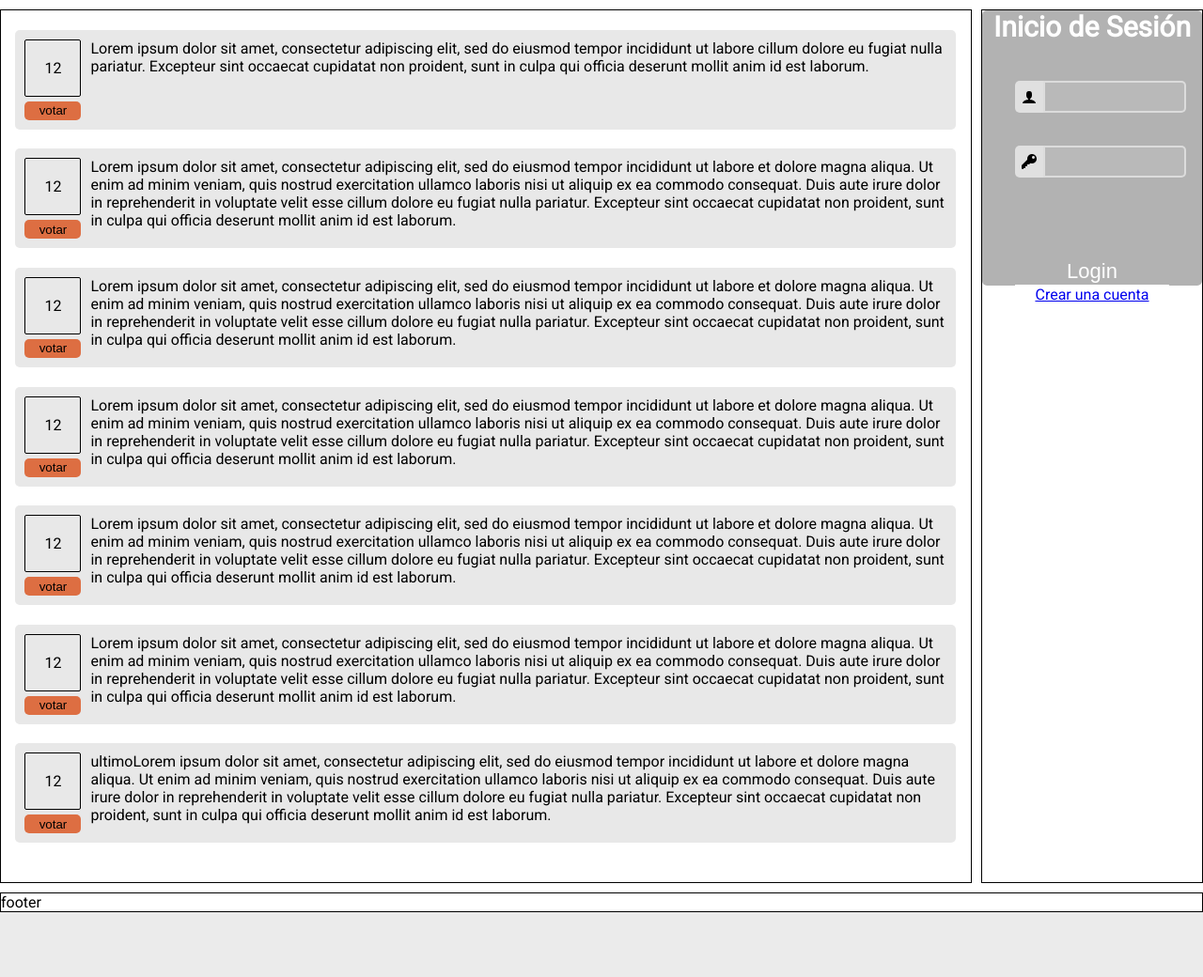
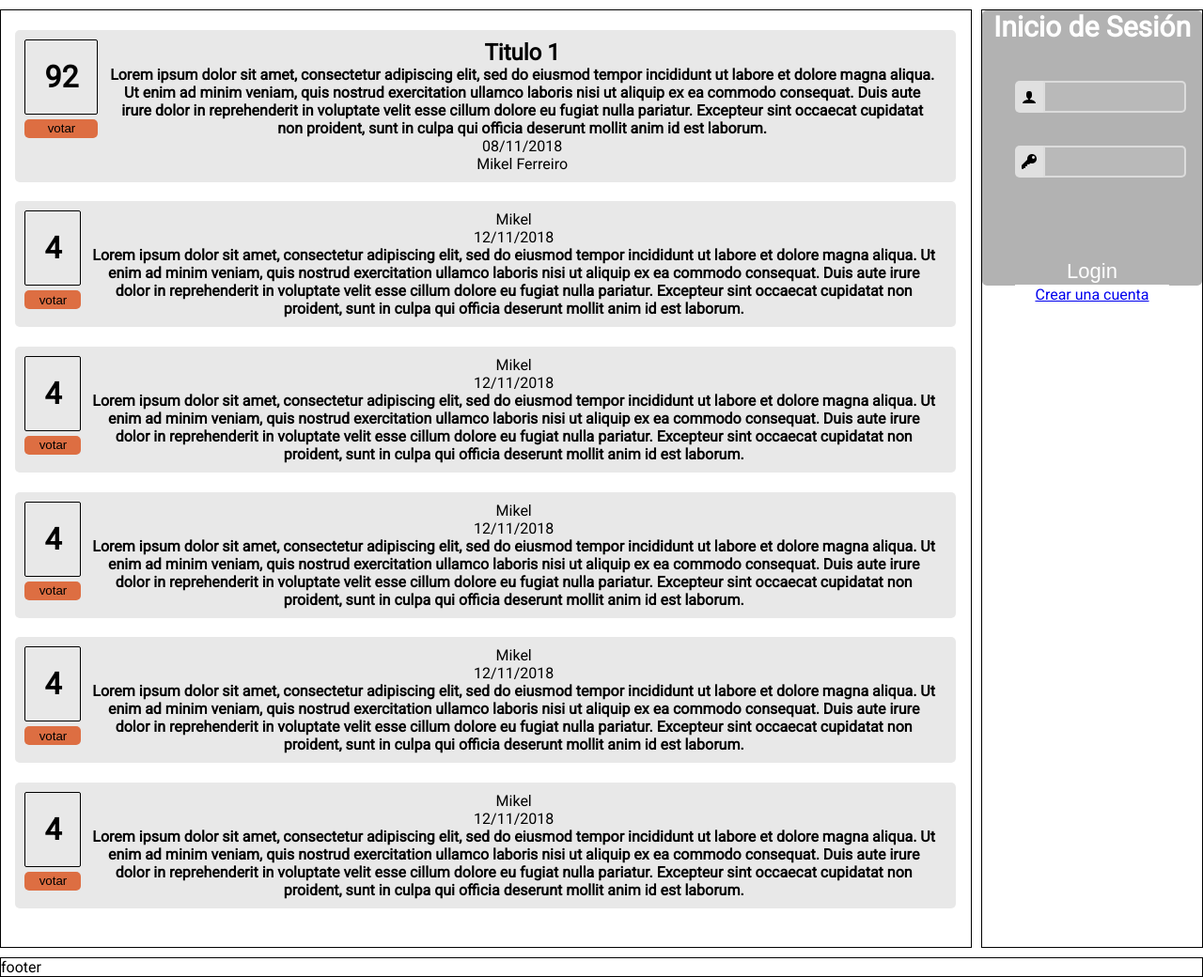
Before and after one commit to MAD-Project/Codename-Skuld, a PHP site: page / in a window 1280 px wide. Shown: the part 82-1122 px from the top of the page at 94% size. Before the commit the page ends 1053 px from the top, so only its background shows below. Run offline with PHP 8.4, Linux system fonts and the light colour scheme; some web fonts are replaced.

Commit message:
contenidoDetalle

```diff
--- a/Web/css/style.css
+++ b/Web/css/style.css
@@ -123,6 +123,43 @@
 .votarBTN:active {
     background-color: #c46c49;
 }
+/* Respuestas */
+.respBox {
+    /* Subpágina de Temas */
+    display: flex;
+    background-color: #e8e8e8;
+    border-radius: 5px;
+    padding: 10px;
+    width: 95%;
+    margin-left: 1.5%;
+    margin-bottom: 2%;
+    /* Fin de subpágina de Temas */
+}
+
+.respBox>div {
+    margin: 0;
+    display: flex;
+    flex-direction: column;
+    align-items: center;
+    text-align: center;
+    margin-right: 10px;
+}
+
+.votos {
+    border-radius: 2px;
+    margin-bottom: 5px;
+    padding: 20px;
+    border: 1px solid black;
+}
+
+.votarBTN {
+    border-radius: 5px;
+    border: none;
+    background-color: #dd6e42;
+    height: 20px;
+    width: 100%;
+    transition: .20s;
+}
 
 .sidebar {
     grid-area: sidebar;
--- a/Web/index.php
+++ b/Web/index.php
@@ -36,81 +36,7 @@
             <input class="search" type="text" placeholder="Buscar">
         </div>
         <div class="main">
-            <div class="temaBox">
-                <div>
-                    <p class="votos">12</p>
-                    <button class="votarBTN">votar</button>
-                </div>
-                <p>Lorem ipsum dolor sit amet, consectetur adipiscing elit, sed do eiusmod tempor incididunt ut labore
-                    cillum dolore eu fugiat nulla pariatur. Excepteur sint occaecat cupidatat non proident, sunt in
-                    culpa qui officia deserunt mollit anim id est laborum.</p>
-            </div>
-            <div class="temaBox">
-                <div>
-                    <p class="votos">12</p>
-                    <button class="votarBTN">votar</button>
-                </div>
-                <p>Lorem ipsum dolor sit amet, consectetur adipiscing elit, sed do eiusmod tempor incididunt ut labore
-                    et dolore magna aliqua. Ut enim ad minim veniam, quis nostrud exercitation ullamco laboris nisi ut
-                    aliquip ex ea commodo consequat. Duis aute irure dolor in reprehenderit in voluptate velit esse
-                    cillum dolore eu fugiat nulla pariatur. Excepteur sint occaecat cupidatat non proident, sunt in
-                    culpa qui officia deserunt mollit anim id est laborum.</p>
-            </div>
-            <div class="temaBox">
-                <div>
-                    <p class="votos">12</p>
-                    <button class="votarBTN">votar</button>
-                </div>
-                <p>Lorem ipsum dolor sit amet, consectetur adipiscing elit, sed do eiusmod tempor incididunt ut labore
-                    et dolore magna aliqua. Ut enim ad minim veniam, quis nostrud exercitation ullamco laboris nisi ut
-                    aliquip ex ea commodo consequat. Duis aute irure dolor in reprehenderit in voluptate velit esse
-                    cillum dolore eu fugiat nulla pariatur. Excepteur sint occaecat cupidatat non proident, sunt in
-                    culpa qui officia deserunt mollit anim id est laborum.</p>
-            </div>
-            <div class="temaBox">
-                <div>
-                    <p class="votos">12</p>
-                    <button class="votarBTN">votar</button>
-                </div>
-                <p>Lorem ipsum dolor sit amet, consectetur adipiscing elit, sed do eiusmod tempor incididunt ut labore
-                    et dolore magna aliqua. Ut enim ad minim veniam, quis nostrud exercitation ullamco laboris nisi ut
-                    aliquip ex ea commodo consequat. Duis aute irure dolor in reprehenderit in voluptate velit esse
-                    cillum dolore eu fugiat nulla pariatur. Excepteur sint occaecat cupidatat non proident, sunt in
-                    culpa qui officia deserunt mollit anim id est laborum.</p>
-            </div>
-            <div class="temaBox">
-                <div>
-                    <p class="votos">12</p>
-                    <button class="votarBTN">votar</button>
-                </div>
-                <p>Lorem ipsum dolor sit amet, consectetur adipiscing elit, sed do eiusmod tempor incididunt ut labore
-                    et dolore magna aliqua. Ut enim ad minim veniam, quis nostrud exercitation ullamco laboris nisi ut
-                    aliquip ex ea commodo consequat. Duis aute irure dolor in reprehenderit in voluptate velit esse
-                    cillum dolore eu fugiat nulla pariatur. Excepteur sint occaecat cupidatat non proident, sunt in
-                    culpa qui officia deserunt mollit anim id est laborum.</p>
-            </div>
-            <div class="temaBox">
-                <div>
-                    <p class="votos">12</p>
-                    <button class="votarBTN">votar</button>
-                </div>
-                <p>Lorem ipsum dolor sit amet, consectetur adipiscing elit, sed do eiusmod tempor incididunt ut labore
-                    et dolore magna aliqua. Ut enim ad minim veniam, quis nostrud exercitation ullamco laboris nisi ut
-                    aliquip ex ea commodo consequat. Duis aute irure dolor in reprehenderit in voluptate velit esse
-                    cillum dolore eu fugiat nulla pariatur. Excepteur sint occaecat cupidatat non proident, sunt in
-                    culpa qui officia deserunt mollit anim id est laborum.</p>
-            </div>
-            <div class="temaBox">
-                <div>
-                    <p class="votos">12</p>
-                    <button class="votarBTN">votar</button>
-                </div>
-                <p> ultimoLorem ipsum dolor sit amet, consectetur adipiscing elit, sed do eiusmod tempor incididunt ut labore
-                    et dolore magna aliqua. Ut enim ad minim veniam, quis nostrud exercitation ullamco laboris nisi ut
-                    aliquip ex ea commodo consequat. Duis aute irure dolor in reprehenderit in voluptate velit esse
-                    cillum dolore eu fugiat nulla pariatur. Excepteur sint occaecat cupidatat non proident, sunt in
-                    culpa qui officia deserunt mollit anim id est laborum.</p>
-            </div>
+            <?php include 'paginasPhp/contenidoDetalle.php'?>
         </div>
         <div class="sidebar">
             <div class="login">
--- /dev/null
+++ b/Web/paginasPhp/contenidoDetalle.php
@@ -0,0 +1,74 @@
+<form method="POST" action="content.php">
+        <?php
+        $temas = [ "id"=> "122",
+                "titulo" => "Titulo 1",
+                "texto" => "Lorem ipsum dolor sit amet, consectetur adipiscing elit, sed do eiusmod tempor incididunt ut labore et dolore magna aliqua. Ut enim ad minim veniam, quis nostrud exercitation ullamco laboris nisi ut aliquip ex ea commodo consequat. Duis aute irure dolor in reprehenderit in voluptate velit esse cillum dolore eu fugiat nulla pariatur. Excepteur sint occaecat cupidatat non proident, sunt in culpa qui officia deserunt mollit anim id est laborum.",
+                "valoracion" => 92,
+                "fecha"=> "08/11/2018",
+                "autor"=>"Mikel Ferreiro"];
+        ?>
+
+    <div class="temaBox" id=<?= $temas["id"] ?>>
+        <div id=<?= "puntuacion",$temas['id'] ?>>
+            <h1 class="votos"><?= $temas["valoracion"] ?></h1>
+            <button class="votarBTN">votar</button>
+        </div>
+        <div>
+            <h2><?= $temas["titulo"] ?></h2>
+            <h4><?= $temas["texto"] ?></h4>
+            <p><?= $temas["fecha"] ?></p>
+            <a src="#"><?= $temas["autor"] ?></a>
+        </div>
+    </div>
+        <?php
+        $respuestas =[
+            ["id"=> "2",
+            "texto" => "Lorem ipsum dolor sit amet, consectetur adipiscing elit, sed do eiusmod tempor incididunt ut labore et dolore magna aliqua. Ut enim ad minim veniam, quis nostrud exercitation ullamco laboris nisi ut aliquip ex ea commodo consequat. Duis aute irure dolor in reprehenderit in voluptate velit esse cillum dolore eu fugiat nulla pariatur. Excepteur sint occaecat cupidatat non proident, sunt in culpa qui officia deserunt mollit anim id est laborum.",
+            "valoracion" => 4,
+            "fecha"=> "12/11/2018",
+            "autor"=>"Mikel"],
+
+            ["id"=> "3",
+                "texto" => "Lorem ipsum dolor sit amet, consectetur adipiscing elit, sed do eiusmod tempor incididunt ut labore et dolore magna aliqua. Ut enim ad minim veniam, quis nostrud exercitation ullamco laboris nisi ut aliquip ex ea commodo consequat. Duis aute irure dolor in reprehenderit in voluptate velit esse cillum dolore eu fugiat nulla pariatur. Excepteur sint occaecat cupidatat non proident, sunt in culpa qui officia deserunt mollit anim id est laborum.",
+                "valoracion" => 4,
+                "fecha"=> "12/11/2018",
+                "autor"=>"Mikel"],
+
+            ["id"=> "4",
+                "texto" => "Lorem ipsum dolor sit amet, consectetur adipiscing elit, sed do eiusmod tempor incididunt ut labore et dolore magna aliqua. Ut enim ad minim veniam, quis nostrud exercitation ullamco laboris nisi ut aliquip ex ea commodo consequat. Duis aute irure dolor in reprehenderit in voluptate velit esse cillum dolore eu fugiat nulla pariatur. Excepteur sint occaecat cupidatat non proident, sunt in culpa qui officia deserunt mollit anim id est laborum.",
+                "valoracion" => 4,
+                "fecha"=> "12/11/2018",
+                "autor"=>"Mikel"],
+
+            ["id"=> "5",
+                "texto" => "Lorem ipsum dolor sit amet, consectetur adipiscing elit, sed do eiusmod tempor incididunt ut labore et dolore magna aliqua. Ut enim ad minim veniam, quis nostrud exercitation ullamco laboris nisi ut aliquip ex ea commodo consequat. Duis aute irure dolor in reprehenderit in voluptate velit esse cillum dolore eu fugiat nulla pariatur. Excepteur sint occaecat cupidatat non proident, sunt in culpa qui officia deserunt mollit anim id est laborum.",
+                "valoracion" => 4,
+                "fecha"=> "12/11/2018",
+                "autor"=>"Mikel"],
+
+            ["id"=> "6",
+                "texto" => "Lorem ipsum dolor sit amet, consectetur adipiscing elit, sed do eiusmod tempor incididunt ut labore et dolore magna aliqua. Ut enim ad minim veniam, quis nostrud exercitation ullamco laboris nisi ut aliquip ex ea commodo consequat. Duis aute irure dolor in reprehenderit in voluptate velit esse cillum dolore eu fugiat nulla pariatur. Excepteur sint occaecat cupidatat non proident, sunt in culpa qui officia deserunt mollit anim id est laborum.",
+                "valoracion" => 4,
+                "fecha"=> "12/11/2018",
+                "autor"=>"Mikel"]
+
+        ];
+        ?>
+    <div id="respuestas">
+<?php foreach ($respuestas as $resp):?>
+        <div class="respBox" id=<?= $resp["id"] ?>>
+            <div id=<?= "puntuacion",$resp['id'] ?>>
+                <h1  class="votos"><?= $resp["valoracion"] ?></h1>
+                <button class="votarBTN">votar</button>
+            </div>
+            <div>
+                <a src="#"><?= $resp["autor"] ?></a>
+                <p><?= $resp["fecha"] ?></p>
+                <h4><?= $resp["texto"] ?></h4>
+            </div>
+        </div>
+<?php endforeach; ?>
+    </div>
+
+
+</form>
```
Also changed, not shown: 1 other file.
